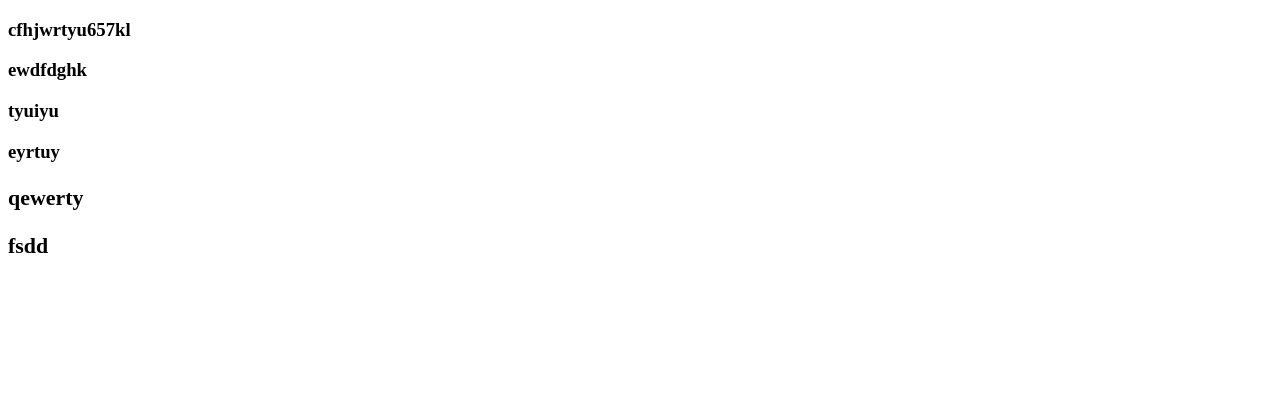
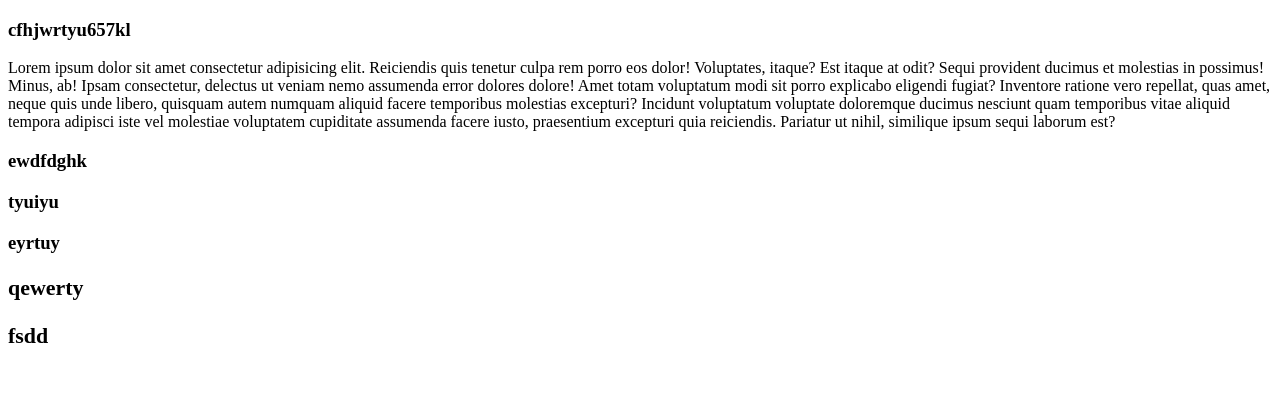
Before and after one commit to Chiskyhub/githubtest, a plain HTML site: page index.html in a window 1280 px wide. Drawn offline with Linux system fonts and the light colour scheme.

Commit message:
qwerty
asdfgh

```diff
--- a/index.html
+++ b/index.html
@@ -7,6 +7,7 @@
 </head>
 
 <h3>cfhjwrtyu657kl</h3>
+<p> Lorem ipsum dolor sit amet consectetur adipisicing elit. Reiciendis quis tenetur culpa rem porro eos dolor! Voluptates, itaque? Est itaque at odit? Sequi provident ducimus et molestias in possimus! Minus, ab! Ipsam consectetur, delectus ut veniam nemo assumenda error dolores dolore! Amet totam voluptatum modi sit porro explicabo eligendi fugiat? Inventore ratione vero repellat, quas amet, neque quis unde libero, quisquam autem numquam aliquid facere temporibus molestias excepturi? Incidunt voluptatum voluptate doloremque ducimus nesciunt quam temporibus vitae aliquid tempora adipisci iste vel molestiae voluptatem cupiditate assumenda facere iusto, praesentium excepturi quia reiciendis. Pariatur ut nihil, similique ipsum sequi laborum est?</p>
 <h3>ewdfdghk</h3>
 <h3>tyuiyu</h3>
 <h3>eyrtuy<JHFQ;rasdfjhklertyuzsdfg/h3>
```
